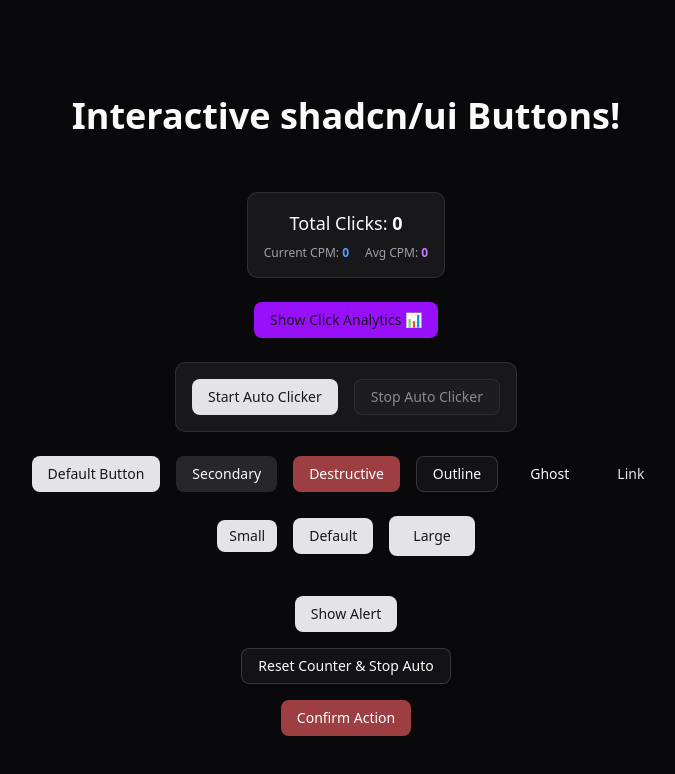
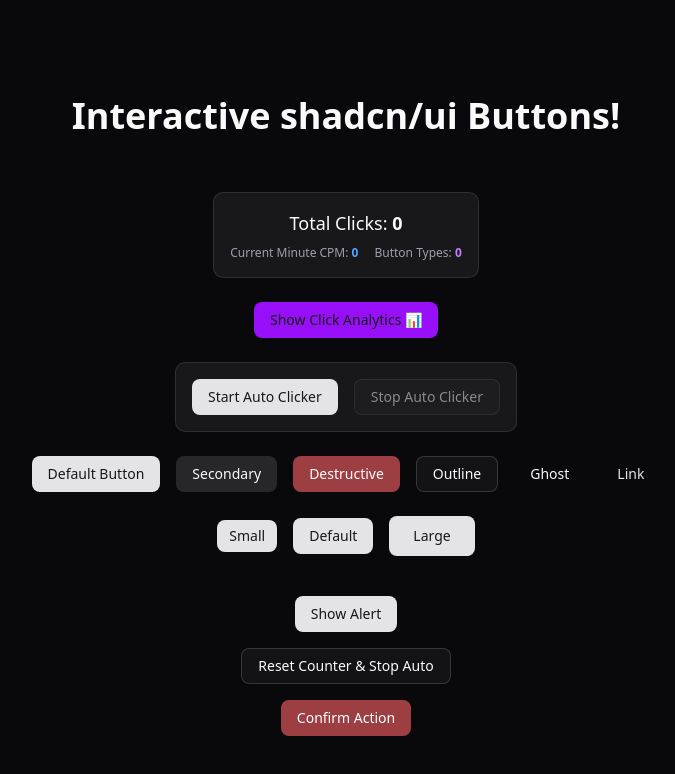
Before and after one commit to CcarrollCI/ShadCN-Button-Test, a Next.js app: page / in a window 1280 px wide. Shown: the top 774 px of the page, without its empty margins (294-969 px from the left). Built offline with nearby package versions, Linux system fonts and the light colour scheme.

Commit message:
multiple lines for each button

```diff
--- a/src/app/page.tsx
+++ b/src/app/page.tsx
@@ -13,17 +13,60 @@ interface ClickData {
   buttonType: string
 }
 
-interface ClicksPerMinuteData {
+interface ClicksPerMinuteByTypeData {
   minute: string
-  clicksPerMinute: number
   timestamp: number
-  totalClicksAtEnd: number
+  [key: string]: string | number // For dynamic button type counts
 }
 
 const chartConfig = {
-  clicksPerMinute: {
-    label: "Clicks per Minute",
-    color: "#60a5fa", // Light blue color
+  default: {
+    label: "Default",
+    color: "#60a5fa", // Light blue
+  },
+  secondary: {
+    label: "Secondary",
+    color: "#f59e0b", // Amber
+  },
+  destructive: {
+    label: "Destructive",
+    color: "#ef4444", // Red
+  },
+  outline: {
+    label: "Outline",
+    color: "#10b981", // Green
+  },
+  ghost: {
+    label: "Ghost",
+    color: "#a855f7", // Purple
+  },
+  link: {
+    label: "Link",
+    color: "#ec4899", // Pink
+  },
+  small: {
+    label: "Small",
+    color: "#06b6d4", // Cyan
+  },
+  "default size": {
+    label: "Default Size",
+    color: "#84cc16", // Lime
+  },
+  large: {
+    label: "Large",
+    color: "#f97316", // Orange
+  },
+  "auto clicker": {
+    label: "Auto Clicker",
+    color: "#6366f1", // Indigo
+  },
+  "alert button": {
+    label: "Alert Button",
+    color: "#8b5cf6", // Violet
+  },
+  "confirm action": {
+    label: "Confirm Action",
+    color: "#e11d48", // Rose
   },
 } satisfies ChartConfig
 
@@ -104,15 +147,17 @@ export default function Home() {
     }))
   }
 
-  // Calculate clicks per minute over time
-  const getClicksPerMinuteData = (): ClicksPerMinuteData[] => {
+  // Calculate clicks per minute by button type
+  const getClicksPerMinuteByTypeData = (): ClicksPerMinuteByTypeData[] => {
     if (clickHistory.length === 0) return []
 
-    const minuteMap = new Map<string, { count: number, timestamp: number, totalClicks: number }>()
+    // Get all unique button types
+    const buttonTypes = [...new Set(clickHistory.map(click => click.buttonType.toLowerCase()))]
 
-    clickHistory.forEach((click, index) => {
+    const minuteMap = new Map<string, { timestamp: number, [key: string]: number }>()
+
+    clickHistory.forEach((click) => {
       const date = new Date(click.timestamp)
-      // Round down to the nearest minute
       const minuteKey = new Date(date.getFullYear(), date.getMonth(), date.getDate(),
                                 date.getHours(), date.getMinutes(), 0).getTime()
       const minuteString = new Date(minuteKey).toLocaleTimeString([], {
@@ -121,27 +166,33 @@ export default function Home() {
       })
 
       if (!minuteMap.has(minuteString)) {
-        minuteMap.set(minuteString, {
-          count: 0,
-          timestamp: minuteKey,
-          totalClicks: 0
+        const newEntry: { timestamp: number, [key: string]: number } = { timestamp: minuteKey }
+        buttonTypes.forEach(type => {
+          newEntry[type] = 0
         })
+        minuteMap.set(minuteString, newEntry)
       }
 
       const existing = minuteMap.get(minuteString)!
-      existing.count += 1
-      existing.totalClicks = index + 1 // Total clicks up to this point
+      const buttonKey = click.buttonType.toLowerCase()
+      existing[buttonKey] = (existing[buttonKey] || 0) + 1
     })
 
     // Convert to array and sort by timestamp
     return Array.from(minuteMap.entries())
       .map(([minute, data]) => ({
         minute,
-        clicksPerMinute: data.count,
         timestamp: data.timestamp,
-        totalClicksAtEnd: data.totalClicks
+        ...Object.fromEntries(
+          Object.entries(data).filter(([key]) => key !== 'timestamp')
+        )
       }))
       .sort((a, b) => a.timestamp - b.timestamp)
+  }
+
+  // Get all unique button types from history
+  const getUniqueButtonTypes = () => {
+    return [...new Set(clickHistory.map(click => click.buttonType.toLowerCase()))]
   }
 
   useEffect(() => {
@@ -152,10 +203,13 @@ export default function Home() {
     }
   }, [])
 
-  const clicksPerMinuteData = getClicksPerMinuteData()
-  const currentCPM = clicksPerMinuteData.length > 0 ? clicksPerMinuteData[clicksPerMinuteData.length - 1].clicksPerMinute : 0
-  const avgCPM = clicksPerMinuteData.length > 0 ?
-    (clicksPerMinuteData.reduce((sum, data) => sum + data.clicksPerMinute, 0) / clicksPerMinuteData.length).toFixed(1) : 0
+  const clicksPerMinuteByTypeData = getClicksPerMinuteByTypeData()
+  const uniqueButtonTypes = getUniqueButtonTypes()
+
+  const totalClicksThisMinute = clicksPerMinuteByTypeData.length > 0 ?
+    Object.entries(clicksPerMinuteByTypeData[clicksPerMinuteByTypeData.length - 1])
+      .filter(([key]) => key !== 'minute' && key !== 'timestamp')
+      .reduce((sum, [, value]) => sum + (value as number), 0) : 0
 
   return (
     <div className="dark min-h-screen bg-background">
@@ -174,8 +228,8 @@ export default function Home() {
             <p className="text-sm text-green-400 font-semibold">🤖 Auto-clicking active!</p>
           )}
           <div className="flex gap-4 justify-center mt-2 text-xs text-muted-foreground">
-            <span>Current CPM: <span className="text-blue-400 font-semibold">{currentCPM}</span></span>
-            <span>Avg CPM: <span className="text-purple-400 font-semibold">{avgCPM}</span></span>
+            <span>Current Minute CPM: <span className="text-blue-400 font-semibold">{totalClicksThisMinute}</span></span>
+            <span>Button Types: <span className="text-purple-400 font-semibold">{uniqueButtonTypes.length}</span></span>
           </div>
         </div>
 
@@ -195,17 +249,17 @@ export default function Home() {
               <CardHeader>
                 <CardTitle>Click Analytics Dashboard</CardTitle>
                 <CardDescription>
-                  Clicks per minute over time - {clickHistory.length} total clicks across {clicksPerMinuteData.length} minutes
+                  Clicks per minute by button type - {clickHistory.length} total clicks across {clicksPerMinuteByTypeData.length} minutes
                 </CardDescription>
               </CardHeader>
               <CardContent className="space-y-8">
-                {/* shadcn Line Chart - Clicks Per Minute */}
+                {/* shadcn Line Chart - Clicks Per Minute By Type */}
                 <div>
-                  <h3 className="text-lg font-semibold mb-4">Clicks Per Minute Over Time</h3>
+                  <h3 className="text-lg font-semibold mb-4">Clicks Per Minute by Button Type</h3>
                   <ChartContainer config={chartConfig}>
                     <LineChart
                       accessibilityLayer
-                      data={clicksPerMinuteData}
+                      data={clicksPerMinuteByTypeData}
                       margin={{
                         top: 20,
                         left: 12,
@@ -235,32 +289,36 @@ export default function Home() {
                         cursor={false}
                         content={<ChartTooltipContent
                           hideLabel={false}
-                          labelFormatter={(value, payload) => {
-                            if (payload && payload[0]) {
-                              const data = payload[0].payload as ClicksPerMinuteData
-                              return `Time: ${data.minute} | ${data.clicksPerMinute} clicks this minute | Total: ${data.totalClicksAtEnd}`
-                            }
-                            return value
-                          }}
+                          labelFormatter={(value) => `Time: ${value}`}
                         />}
                       />
+                      {/* Render a line for each button type */}
+                      {uniqueButtonTypes.map((buttonType) => {
+                        const configKey = buttonType.replace(/\s+/g, '').toLowerCase() as keyof typeof chartConfig
+                        const color = chartConfig[configKey]?.color || '#60a5fa'
+                        return (
                           <Line
-                        dataKey="clicksPerMinute"
+                            key={buttonType}
+                            dataKey={buttonType}
                             type="monotone"
-                        stroke="#60a5fa" // Light blue line
-                        strokeWidth={3}
+                            stroke={color}
+                            strokeWidth={2}
                             dot={{
-                          fill: "#60a5fa", // Light blue dots
+                              fill: color,
                               strokeWidth: 2,
-                          r: 5,
+                              r: 4,
                             }}
                             activeDot={{
-                          r: 8,
-                          fill: "#93c5fd", // Slightly lighter blue for active dot
-                          stroke: "#60a5fa",
+                              r: 6,
+                              fill: color,
+                              stroke: color,
                               strokeWidth: 2,
                             }}
+                            name={chartConfig[configKey]?.label || buttonType}
+                            connectNulls={false}
                           />
+                        )
+                      })}
                     </LineChart>
                   </ChartContainer>
                 </div>
@@ -307,21 +365,43 @@ export default function Home() {
                     <p className="text-sm text-muted-foreground">Total Clicks</p>
                   </div>
                   <div className="text-center p-4 bg-card border rounded-lg">
-                    <p className="text-2xl font-bold text-green-400">
-                      {new Set(clickHistory.map(click => click.buttonType)).size}
-                    </p>
-                    <p className="text-sm text-muted-foreground">Different Buttons</p>
+                    <p className="text-2xl font-bold text-green-400">{uniqueButtonTypes.length}</p>
+                    <p className="text-sm text-muted-foreground">Button Types Used</p>
                   </div>
                   <div className="text-center p-4 bg-card border rounded-lg">
-                    <p className="text-2xl font-bold text-purple-400">{avgCPM}</p>
-                    <p className="text-sm text-muted-foreground">Avg CPM</p>
+                    <p className="text-2xl font-bold text-purple-400">{clicksPerMinuteByTypeData.length}</p>
+                    <p className="text-sm text-muted-foreground">Active Minutes</p>
                   </div>
                   <div className="text-center p-4 bg-card border rounded-lg">
                     <p className="text-2xl font-bold text-orange-400">
-                      {Math.max(...clicksPerMinuteData.map(d => d.clicksPerMinute), 0)}
+                      {clicksPerMinuteByTypeData.length > 0 ?
+                        Math.max(...clicksPerMinuteByTypeData.map(data =>
+                          Object.entries(data)
+                            .filter(([key]) => key !== 'minute' && key !== 'timestamp')
+                            .reduce((sum, [, value]) => sum + (value as number), 0)
+                        )) : 0}
                     </p>
                     <p className="text-sm text-muted-foreground">Peak CPM</p>
                   </div>
+                </div>
+
+                {/* Legend for Line Colors */}
+                <div className="flex flex-wrap gap-3 pt-4 border-t border-border">
+                  <p className="text-sm font-semibold text-muted-foreground w-full mb-2">Button Type Colors:</p>
+                  {uniqueButtonTypes.map((buttonType) => {
+                    const configKey = buttonType.replace(/\s+/g, '').toLowerCase() as keyof typeof chartConfig
+                    const color = chartConfig[configKey]?.color || '#60a5fa'
+                    const label = chartConfig[configKey]?.label || buttonType
+                    return (
+                      <div key={buttonType} className="flex items-center gap-2">
+                        <div
+                          className="w-3 h-3 rounded-full"
+                          style={{ backgroundColor: color }}
+                        ></div>
+                        <span className="text-xs text-muted-foreground">{label}</span>
+                      </div>
+                    )
+                  })}
                 </div>
               </CardContent>
             </Card>
```
Lines whose indentation alone changed are shown as unchanged.
